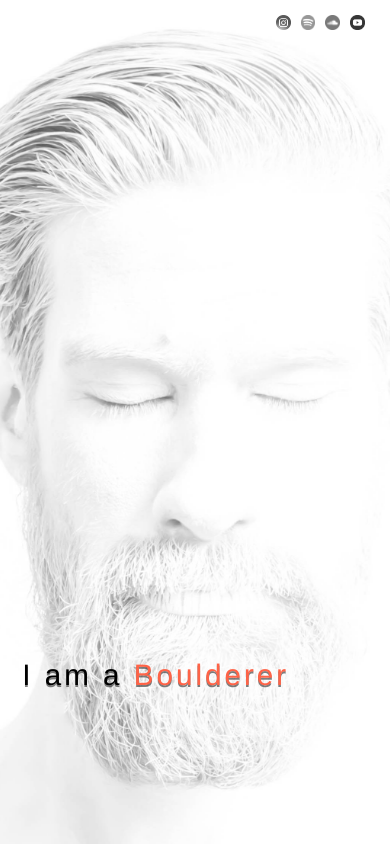
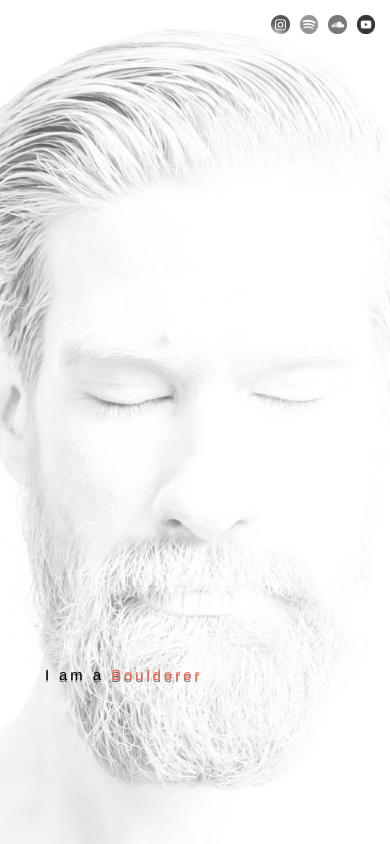
Before and after one commit to vanStaen/clementvanstaen, a React app: page / in a window 390 px wide. Built offline with nearby package versions, Linux system fonts and the light colour scheme.

Commit message:
responsiveness

```diff
--- a/src/pages/Slider.jsx
+++ b/src/pages/Slider.jsx
@@ -17,7 +17,9 @@ export const Slider = () => {
         <div id="welcomePage">
           <Welcome />
         </div>
-        <div id="placeholder">2</div>
+        <div id="placeholder1">placeholder 1</div>
+        <div id="placeholder2">placeholder 2</div>
+        <div id="placeholder3">placeholder 3</div>
       </AwesomeSlider>
     </div>
   );
--- a/src/pages/Welcome/MyLinks/LinkElement.jsx
+++ b/src/pages/Welcome/MyLinks/LinkElement.jsx
@@ -17,7 +17,7 @@ export const LinkElement = observer((props) => {
   const handleMouseLeaveItem = (element) => {
     const item = document.getElementById(element);
     item.style.background = "none";
-    item.style.backgroundColor = "white";
+    item.style.backgroundColor = "none";
   };
 
   const handleMouseEnterContainer = (element) => {
--- a/src/pages/Welcome/MyLinks/LinkElement.less
+++ b/src/pages/Welcome/MyLinks/LinkElement.less
@@ -9,10 +9,18 @@
         filter: grayscale(1);
     }
 
+    @media only screen and (max-width: 600px) {
+        .logo {
+            width: 1.25em;
+            height: 1.25em;
+        }
+    }
+
     .container {
         display: flex;
         justify-content: right;
         align-items: bottom;
+    }
 
     .subContainer {
         display: none;
@@ -27,6 +35,10 @@
         border: 1px solid transparent;
     }
 
+    @media only screen and (max-width: 600px) {
+        .subContainer {
+            padding-top: 1em;
+        }
     }
 
     .item {
@@ -37,6 +49,12 @@
         color: black;
         text-decoration: none;
     }
+
+    @media (hover: none) {
+        .item a {
+            background-color: rgba(255,255,255, .75);
+        }
+      }
 
     .item:hover {
         color: #FFF;
--- a/src/pages/Welcome/MyLinks/MyLinks.less
+++ b/src/pages/Welcome/MyLinks/MyLinks.less
@@ -1,7 +1,14 @@
 
 .containerLink {
     position: absolute;
-    top: 10px;
+    top: 15px;
     right: 10px;
-    padding: 5px 5px 5px 5px;
+    padding: 5px 0px 5px 5px;
 }
+
+@media only screen and (max-width: 600px) {
+    .containerLink  {
+        top: 10px;
+        right: 5px;
+    }
+  }
--- a/src/pages/Welcome/RevolvingText/RevolvingText.less
+++ b/src/pages/Welcome/RevolvingText/RevolvingText.less
@@ -7,6 +7,12 @@
     letter-spacing: 3px;
     margin-bottom: -60vh;
     margin-left: -60vw;
+}
+
+@media only screen and (max-width: 600px) {
+  .text {
+    font-size: 1em;
+  }
 }
 
 p {
```
